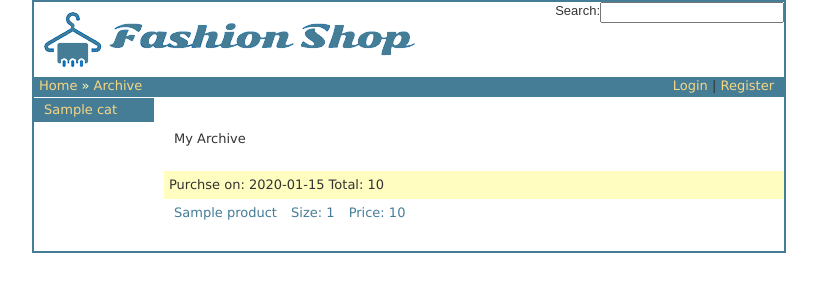
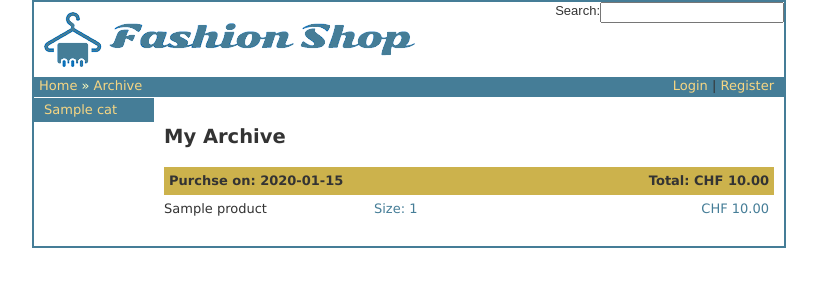
Before and after one commit to barta3/ch.bfh.bti7054.w2013.p.FashionShop, a Django app: template userauth/templates/userauth/archive.html in a window 1280 px wide. Shown: the top 300 px of the page, without its empty margins (231-1048 px from the left). Run offline with Django 3.2, Linux system fonts and the light colour scheme; the template is opened without the code that fills it: most values are stand-ins (such as "Sample title", 1, 10 or a date in 2020); some libraries are stand-ins or nearby versions.

Commit message:
Layout archive

```diff
--- a/Shop/settings.py
+++ b/Shop/settings.py
@@ -137,6 +137,7 @@ INSTALLED_APPS = (
     'userauth',
     'checkout',
     'south',
+    'django.contrib.humanize',
 )
 
 LOGIN_URL = '/users/login/'
--- a/home/static/css/style.css
+++ b/home/static/css/style.css
@@ -127,9 +127,22 @@ a:hover {
 	color: #333;
 }
 
+#archiveListItem {
+	background-color: #CCB24C;
+	margin-bottom: 5px;
+	padding: 5px;
+	font-weight: bold;
+	margin-right: 10px;
+}
 #subListItem a {
 	padding-left: 10px;
 	color: #457D97;
+	margin-right: 15px;
+}
+
+#subListItemName {
+	float: left;
+	width: 200px;
 }
 
 #shoppingCart {
@@ -180,3 +193,7 @@ a:hover {
 .formButton {
 	clear: left;
 }
+
+.right {
+	float: right;
+}
--- a/home/templates/home/cart.html
+++ b/home/templates/home/cart.html
@@ -13,7 +13,7 @@
     	</ul>
 		<a href = "/checkout">Checkout</a>
     	{% else %}
-    	<a>Shopping cart empty</a>
+    	Shopping cart empty
     	{% endif %}
     {% endif %}
 
--- a/userauth/templates/userauth/archive.html
+++ b/userauth/templates/userauth/archive.html
@@ -9,19 +11,20 @@
 {% endblock %}
 
 {% block content %}
+</script>
 		{% if cartItems %}
-		<p>My Archive</p>
+		<h2>My Archive</h2>
 	    	{% for cart in cartItems%}
-        		<div id ="prodListItem">
-        			<a>Purchse on: {{ cart.closingdate }}</a>
-        			Total: {{ cart.total }}
+        		<div id ="archiveListItem">
+        			Purchse on: {{ cart.closingdate }}
+        			<a class ="right">Total: CHF {{ cart.total|floatformat:2 }}</a>
         		</div>
 
         		{% for order in cart.orders.all %}
        			<div id="subListItem">
-        			<a>{{ order.product.name }}</a>
-        			<a>Size: {{ order.size }}</a>
-        			<a>Price: {{ order.product.price }} </a>
+        			<span id="subListItemName">{{ order.product.name }}</span>
+        			<a> Size: {{ order.size }}</a>
+        			<a class ="right">CHF {{ order.product.price|floatformat:2}} </a>
         		</div>
        			{% endfor %}
         		<br>
```
Also changed, not shown: other parts of userauth/templates/userauth/archive.html (+2 -0 lines).
